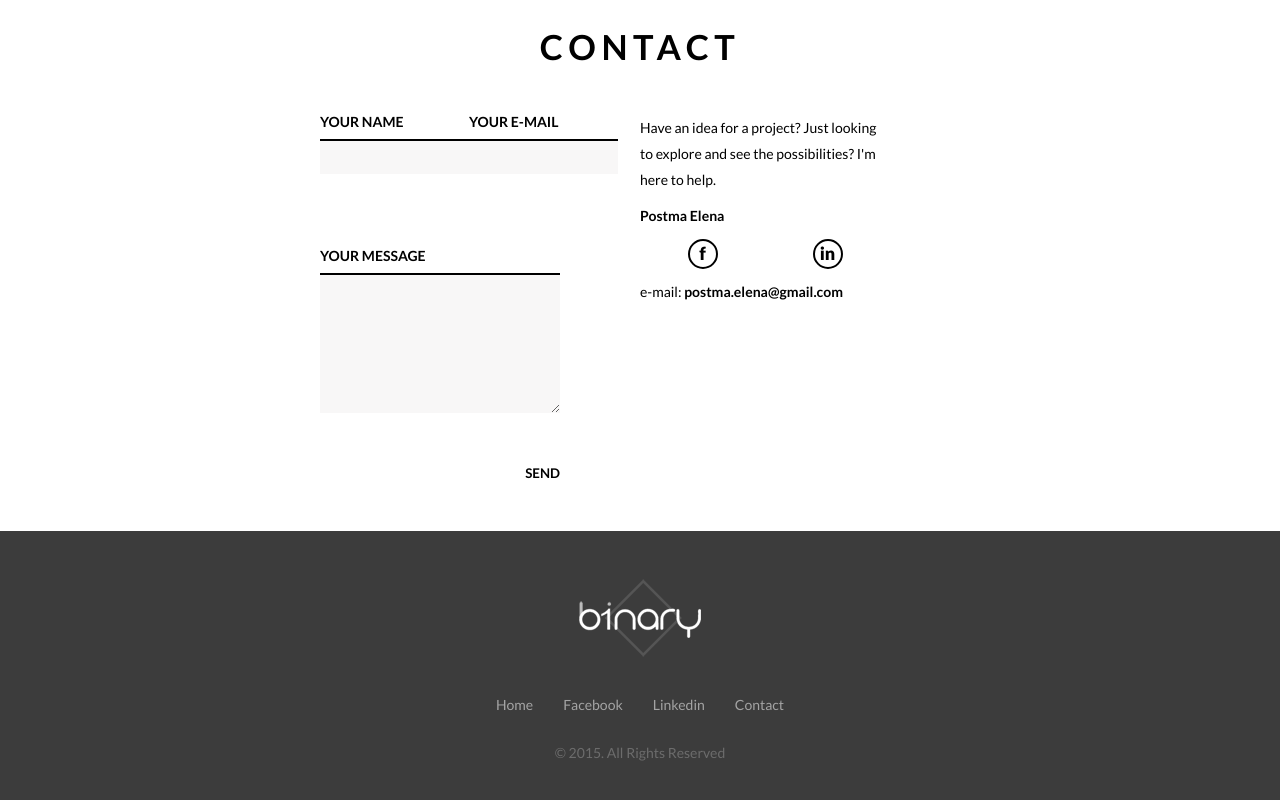
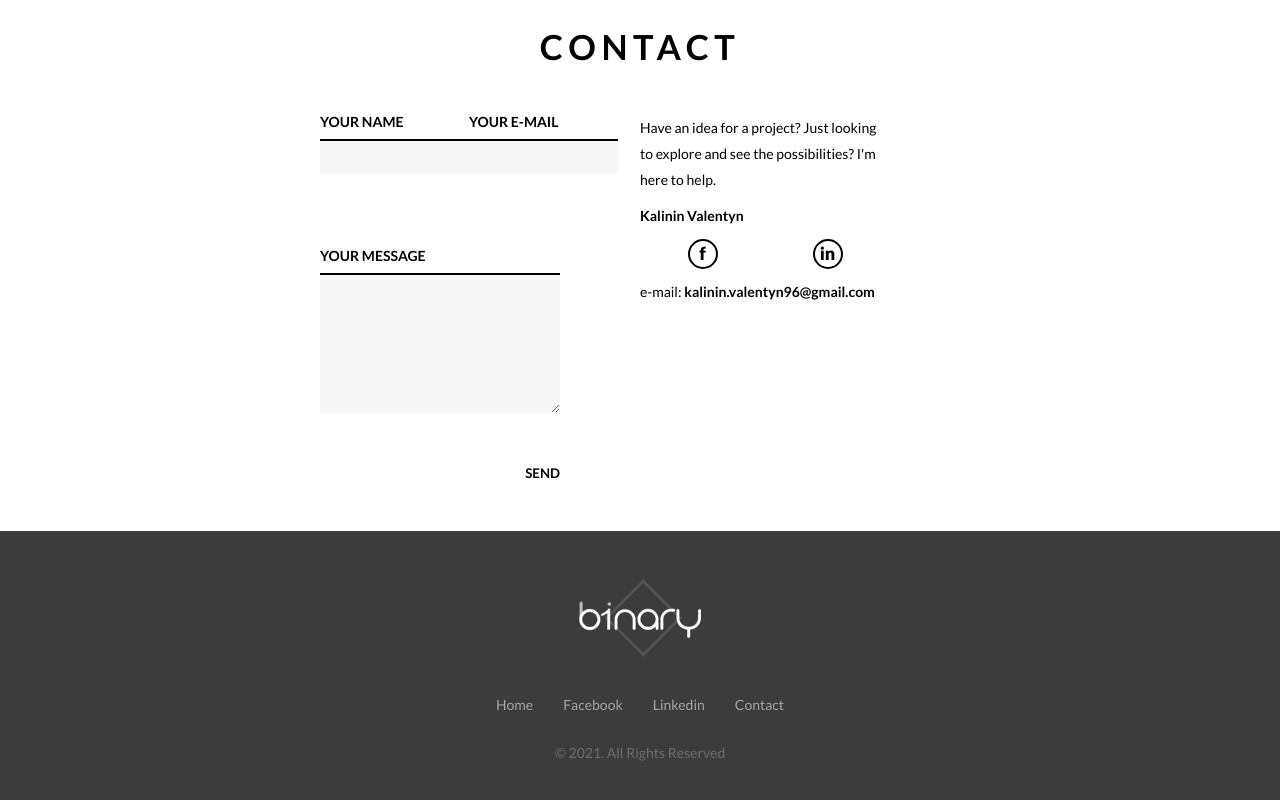
Before and after one commit to valkln/binary, a plain HTML site: page index.html in a window 1280 px wide. Shown: the part 3977-4777 px from the top of the page. Drawn offline with Linux system fonts and the light colour scheme.

Commit message:
address update

```diff
--- a/index.html
+++ b/index.html
@@ -133,12 +133,12 @@
 							explore and see the possibilities?
 							I'm here to help.
 						</p>
-						<p class="contact__name">Postma Elena</p>
+						<p class="contact__name">Kalinin Valentyn</p>
 						<p class="contact__icons">
 							<span><a href="#">f</a></span>
 							<span><a href="#">in</a></span>
 						</p>
-						<p class="contact__mail">e-mail: <span>postma.elena@gmail.com</span></p>
+						<p class="contact__mail">e-mail: <span>kalinin.valentyn96@gmail.com</span></p>
 					</div>
 				</div>
 			</div>
@@ -156,7 +156,7 @@
 				</ul>
 			</nav>
 			<div class="footer__copy">
-				<p>© 2015. All Rights Reserved </p>
+				<p>© 2021. All Rights Reserved </p>
 			</div>
 		</footer>
 	</div>
```
